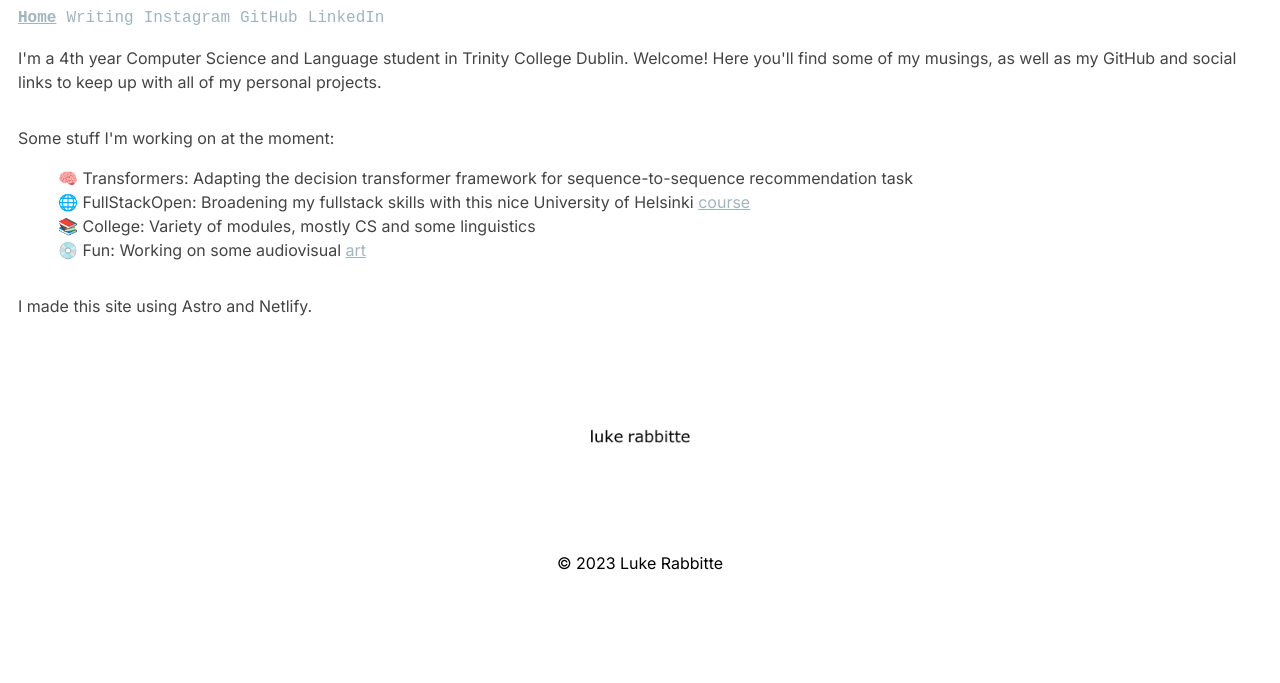
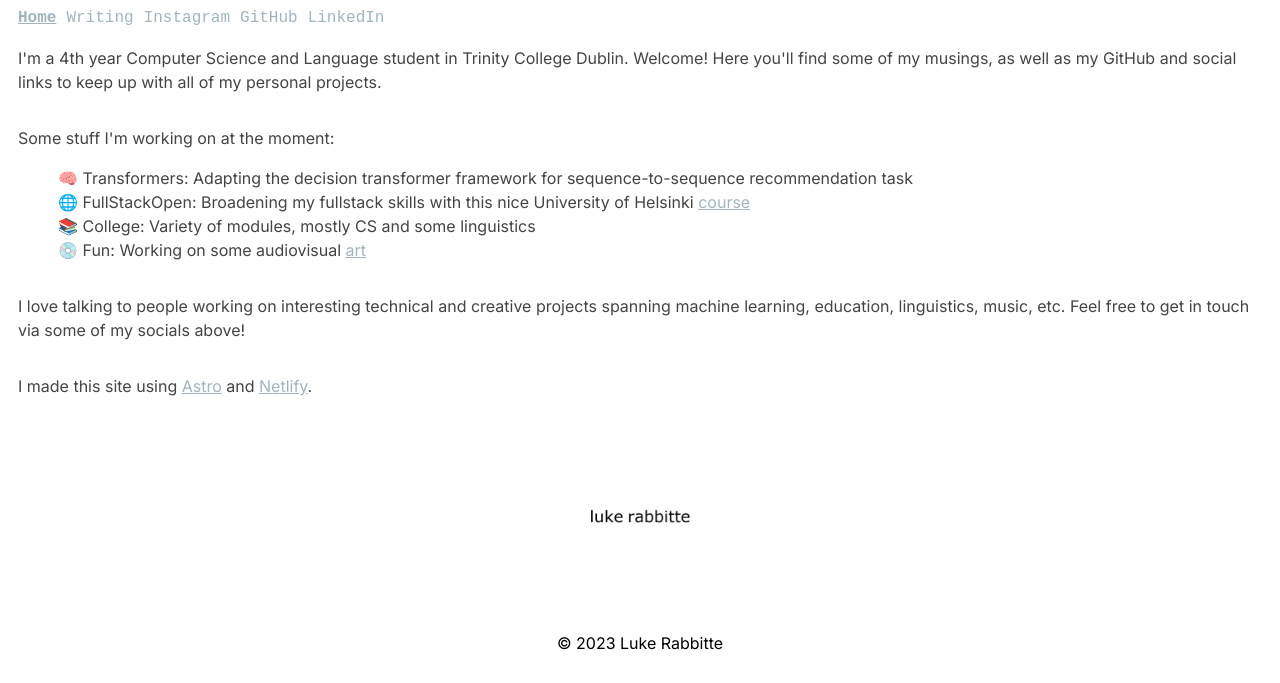
Before and after one commit to lukerabbitte/astro_site, an Astro site: page / in a window 1280 px wide. Shown: the part 124-807 px from the top of the page. Built offline with nearby package versions, Linux system fonts and the light colour scheme; Astro itself is replaced by a stand-in of ours.

Commit message:
More landing page edits

```diff
--- a/src/pages/blog/index.astro
+++ b/src/pages/blog/index.astro
@@ -39,7 +39,7 @@ const posts = (await getCollection('blog')).sort(
 		<main>
 			<div>
 				<p>
-					Writing is thinking.
+					I tend to think via writing. Here's a small selection accompanied by my photography.
 				</p>
 			</div>
 			<section>
--- a/src/pages/index.astro
+++ b/src/pages/index.astro
@@ -30,7 +30,8 @@ import { SITE_TITLE, SITE_DESCRIPTION } from '../consts';
 				</ul>
 			</div>
 
-			<p>I made this site using Astro and Netlify. </p>
+			<p>I love talking to people working on interesting technical and creative projects spanning machine learning, education, linguistics, music, etc. Feel free to get in touch via some of my socials above! </p>
+			<p>I made this site using <a href="https://docs.astro.build/en/getting-started/">Astro</a> and <a href="https://docs.netlify.com/">Netlify</a>.</p>
 
 			<img id="anagram" src="/anagram-animation-verdana.gif" alt="Anagram Animation">
 
```
